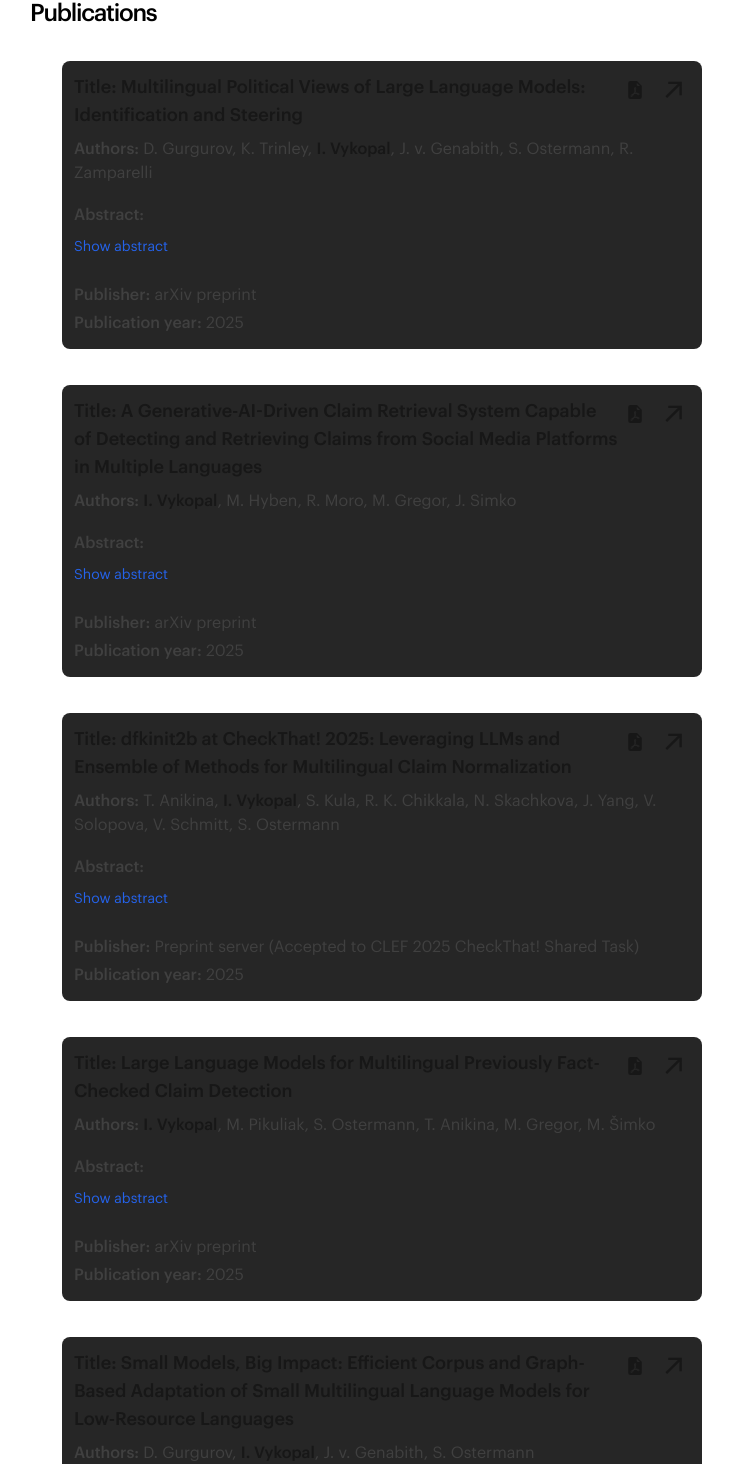
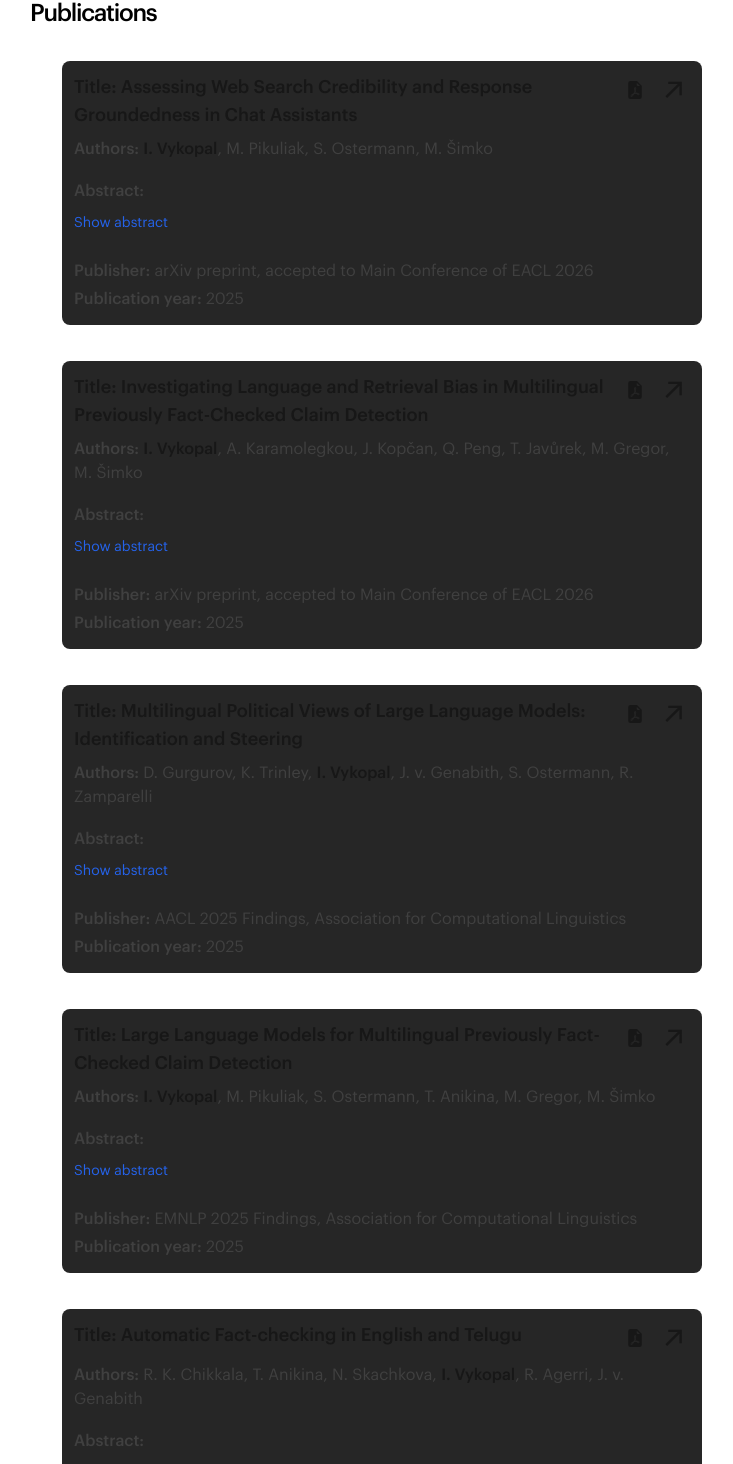
Before and after one commit to ivanvykopal/ivanvykopal.github.io, a Next.js app: page /research in a window 1280 px wide. Shown: the part 155-1619 px from the top of the page, without its empty margins (274-1007 px from the left). Built offline with nearby package versions, Linux system fonts and the light colour scheme.

Commit message:
feat: add publications and projects

```diff
--- a/app/projects/page.tsx
+++ b/app/projects/page.tsx
@@ -10,6 +10,38 @@ export default function Page() {
       <div className="prose prose-neutral dark:prose-invert">
         <div>
           <ul className="list-none list-inline">
+            <li>
+              <ProjectCard
+                name="Summer & Winter Schools in AI and NLP"
+                description="A repository containing website and list of summer and winter schools focused on AI and NLP."
+                link="https://github.com/ivanvykopal/winter-summer-schools"
+                icon={<AiFillGithub size={30} />}
+              />
+            </li>
+            <li>
+              <ProjectCard
+                name="AISuite Fork - vllm support"
+                description="A fork of AISuite with vllm integration for faster inference, supporting quantization and batch inference."
+                link="https://github.com/ivanvykopal/aisuite"
+                icon={<AiFillGithub size={30} />}
+              />
+            </li>
+            <li>
+              <ProjectCard
+                name="Assessing Web Search Credibility and Response Groundedness in Chat Assistants"
+                description="Repository for the paper 'Assessing Web Search Credibility and Response Groundedness in Chat Assistants'"
+                link="https://github.com/kinit-sk/web-search-analysis"
+                icon={<AiFillGithub size={30} />}
+              />
+            </li>
+            <li>
+              <ProjectCard
+                name="Investigating Language and Retrieval Bias in Multilingual Previously Fact-Checked Claim Detection"
+                description="Repository for the paper 'Investigating Language and Retrieval Bias in Multilingual Previously Fact-Checked Claim Detection'"
+                link="https://github.com/kinit-sk/llms-biases"
+                icon={<AiFillGithub size={30} />}
+              />
+            </li>
             <li>
               <ProjectCard
                 name="PEFT Tutorial for NLP Summer School"
--- a/app/research/page.tsx
+++ b/app/research/page.tsx
@@ -8,12 +8,56 @@ export default function Page() {
         <ul className="list-none list-inline">
           <li>
             <ResearchCard
+              title="Assessing Web Search Credibility and Response Groundedness in Chat Assistants"
+              authors={["Ivan Vykopal", "Matúš Pikuliak", "Simon Ostermann", "Marián Šimko"]}
+              abstract="Chat assistants increasingly integrate web search functionality, enabling them to retrieve and cite external sources. While this promises more reliable answers, it also raises the risk of amplifying misinformation from low-credibility sources. In this paper, we introduce a novel methodology for evaluating assistants' web search behavior, focusing on source credibility and the groundedness of responses with respect to cited sources. Using 100 claims across five misinformation-prone topics, we assess GPT-4o, GPT-5, Perplexity, and Qwen Chat. Our findings reveal differences between the assistants, with Perplexity achieving the highest source credibility, whereas GPT-4o exhibits elevated citation of non-credibility sources on sensitive topics. This work provides the first systematic comparison of commonly used chat assistants for fact-checking behavior, offering a foundation for evaluating AI systems in high-stakes information environments."
+              publisher="arXiv preprint, accepted to Main Conference of EACL 2026"
+              link="https://arxiv.org/abs/2510.13749"
+              pdf="https://arxiv.org/pdf/2510.13749"
+              year="2025"
+            />
+          </li>
+          <li>
+            <ResearchCard
+              title="Investigating Language and Retrieval Bias in Multilingual Previously Fact-Checked Claim Detection"
+              authors={["Ivan Vykopal", "Antonia Karamolegkou", "Jaroslav Kopčan", "Qiwei Peng", "Tomáš Javůrek", "Michal Gregor", "Marián Šimko"]}
+              abstract="Multilingual Large Language Models (LLMs) offer powerful capabilities for cross-lingual fact-checking. However, these models often exhibit language bias, performing disproportionately better on high-resource languages such as English than on low-resource counterparts. We also present and inspect a novel concept - retrieval bias, when information retrieval systems tend to favor certain information over others, leaving the retrieval process skewed. In this paper, we study language and retrieval bias in the context of Previously Fact-Checked Claim Detection (PFCD). We evaluate six open-source multilingual LLMs across 20 languages using a fully multilingual prompting strategy, leveraging the AMC-16K dataset. By translating task prompts into each language, we uncover disparities in monolingual and cross-lingual performance and identify key trends based on model family, size, and prompting strategy. Our findings highlight persistent bias in LLM behavior and offer recommendations for improving equity in multilingual fact-checking. To investigate retrieval bias, we employed multilingual embedding models and look into the frequency of retrieved claims. Our analysis reveals that certain claims are retrieved disproportionately across different posts, leading to inflated retrieval performance for popular claims while under-representing less common ones."
+              publisher="arXiv preprint, accepted to Main Conference of EACL 2026"
+              link="https://arxiv.org/abs/2509.25138"
+              pdf="https://arxiv.org/pdf/2509.25138"
+              year="2025"
+            />
+          </li>
+          <li>
+            <ResearchCard
               title="Multilingual Political Views of Large Language Models: Identification and Steering"
               authors={["Daniil Gurgurov", "Katharina Trinley", "Ivan Vykopal", "Josef van Genabith", "Simon Ostermann", "Roberto Zamparelli"]}
-              abstract="Large language models (LLMs) are increasingly used in everyday tools and applications, raising concerns about their potential influence on political views. While prior research has shown that LLMs often exhibit measurable political biases--frequently skewing toward liberal or progressive positions--key gaps remain. Most existing studies evaluate only a narrow set of models and languages, leaving open questions about the generalizability of political biases across architectures, scales, and multilingual settings. Moreover, few works examine whether these biases can be actively controlled. In this work, we address these gaps through a large-scale study of political orientation in modern open-source instruction-tuned LLMs. We evaluate seven models, including LLaMA-3.1, Qwen-3, and Aya-Expanse, across 14 languages using the Political Compass Test with 11 semantically equivalent paraphrases per statement to ensure robust measurement. Our results reveal that larger models consistently shift toward libertarian-left positions, with significant variations across languages and model families. To test the manipulability of political stances, we utilize a simple center-of-mass activation intervention technique and show that it reliably steers model responses toward alternative ideological positions across multiple languages. Our code is publicly available at this https URL."
-              publisher="arXiv preprint"
-              link="https://arxiv.org/abs/2507.22623"
-              pdf="https://arxiv.org/pdf/2507.22623"
+              abstract="Large language models (LLMs) are increasingly used in everyday tools and applications, raising concerns about their potential influence on political views. While prior research has shown that LLMs often exhibit measurable political biases-frequently skewing toward liberal or progressive positions-key gaps remain. Most existing studies evaluate only a narrow set of models and languages, leaving open questions about the generalizability of political biases across architectures, scales, and multilingual settings. Moreover, few works examine whether these biases can be actively controlled.In this work, we address these gaps through a large-scale study of political orientation in modern open-source instruction-tuned LLMs. We evaluate seven models, including LLaMA-3.1, Qwen-3, and Aya-Expanse, across 14 languages using the Political Compass Test with 11 semantically equivalent paraphrases per statement to ensure robust measurement. Our results reveal that larger models consistently shift toward libertarian-left positions, with significant variations across languages and model families. To test the manipulability of political stances, we utilize a simple center-of-mass activation intervention technique and show that it reliably steers model responses toward alternative ideological positions across multiple languages. Our code is publicly available at https://github.com/d-gurgurov/Political-Ideologies-LLMs."
+              publisher="AACL 2025 Findings, Association for Computational Linguistics"
+              link="https://aclanthology.org/2025.findings-ijcnlp.17/"
+              pdf="https://aclanthology.org/2025.findings-ijcnlp.17.pdf"
+              year="2025"
+            />
+          </li>
+          <li>
+            <ResearchCard
+              title="Large Language Models for Multilingual Previously Fact-Checked Claim Detection"
+              authors={["Ivan Vykopal", "Matúš Pikuliak", "Simon Ostermann", "Tatiana Anikina", "Michal Gregor", "Marián Šimko"]}
+              abstract="In our era of widespread false information, human fact-checkers often face the challenge of duplicating efforts when verifying claims that may have already been addressed in other countries or languages. As false information transcends linguistic boundaries, the ability to automatically detect previously fact-checked claims across languages has become an increasingly important task. This paper presents the first comprehensive evaluation of large language models (LLMs) for multilingual previously fact-checked claim detection. We assess seven LLMs across 20 languages in both monolingual and cross-lingual settings. Our results show that while LLMs perform well for high-resource languages, they struggle with low-resource languages. Moreover, translating original texts into English proved to be beneficial for low-resource languages. These findings highlight the potential of LLMs for multilingual previously fact-checked claim detection and provide a foundation for further research on this promising application of LLMs."
+              publisher="EMNLP 2025 Findings, Association for Computational Linguistics"
+              link="https://aclanthology.org/2025.findings-emnlp.852/"
+              pdf="https://aclanthology.org/2025.findings-emnlp.852.pdf"
+              year="2025"
+            />
+          </li>
+          <li>
+            <ResearchCard
+              title="Automatic Fact-checking in English and Telugu"
+              authors={["Ravi Kiran Chikkala", "Tatiana Anikina", "Natalia Skachkova", "Ivan Vykopal", "Rodrigo Agerri", "Josef van Genabith"]}
+              abstract="False information poses a significant global challenge, and manually verifying claims is a time-consuming and resource-intensive process. In this research paper, we experiment with different approaches to investigate the effectiveness of large language models (LLMs) in classifying factual claims by their veracity and generating justifications in English and Telugu. The key contributions of this work include the creation of a bilingual English-Telugu dataset and the benchmarking of different veracity classification approaches based on LLMs."
+              publisher="LowResNLP 2025"
+              link="https://aclanthology.org/2025.lowresnlp-1.15/"
+              pdf="https://aclanthology.org/2025.lowresnlp-1.15.pdf"
               year="2025"
             />
           </li>
@@ -36,17 +80,6 @@ export default function Page() {
               publisher="Preprint server (Accepted to CLEF 2025 CheckThat! Shared Task)"
               link="https://www.dfki.de/fileadmin/user_upload/import/15977_paper_149.pdf"
               pdf="https://www.dfki.de/fileadmin/user_upload/import/15977_paper_149.pdf"
-              year="2025"
-            />
-          </li>
-          <li>
-            <ResearchCard
-              title="Large Language Models for Multilingual Previously Fact-Checked Claim Detection"
-              authors={["Ivan Vykopal", "Matúš Pikuliak", "Simon Ostermann", "Tatiana Anikina", "Michal Gregor", "Marián Šimko"]}
-              abstract="In our era of widespread false information, human fact-checkers often face the challenge of duplicating efforts when verifying claims that may have already been addressed in other countries or languages. As false information transcends linguistic boundaries, the ability to automatically detect previously fact-checked claims across languages has become an increasingly important task. This paper presents the first comprehensive evaluation of large language models (LLMs) for multilingual previously fact-checked claim detection. We assess seven LLMs across 20 languages in both monolingual and cross-lingual settings. Our results show that while LLMs perform well for high-resource languages, they struggle with low-resource languages. Moreover, translating original texts into English proved to be beneficial for low-resource languages. These findings highlight the potential of LLMs for multilingual previously fact-checked claim detection and provide a foundation for further research on this promising application of LLMs."
-              publisher="arXiv preprint"
-              link="https://arxiv.org/abs/2503.02737"
-              pdf="https://arxiv.org/pdf/2503.02737"
               year="2025"
             />
           </li>
```
